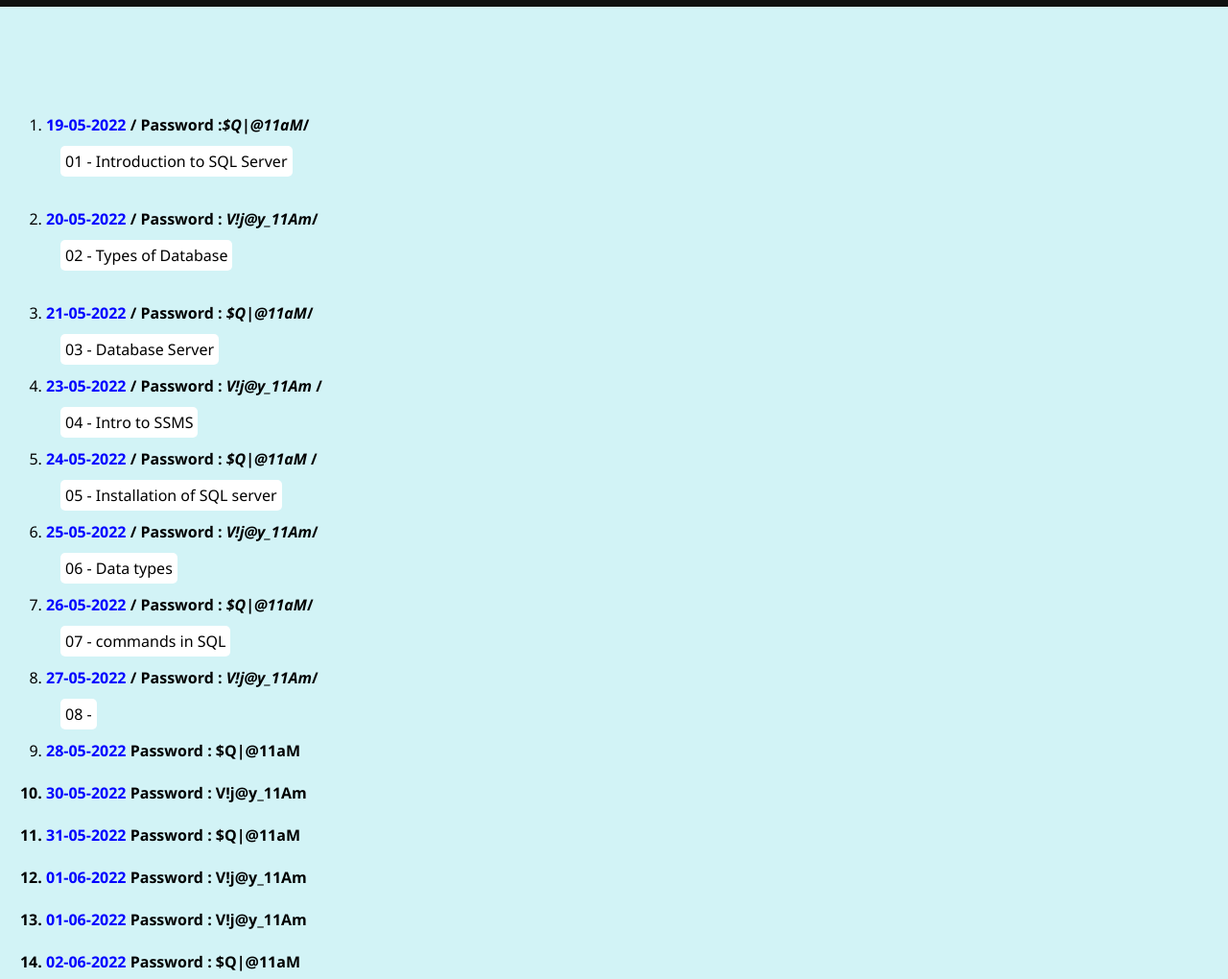
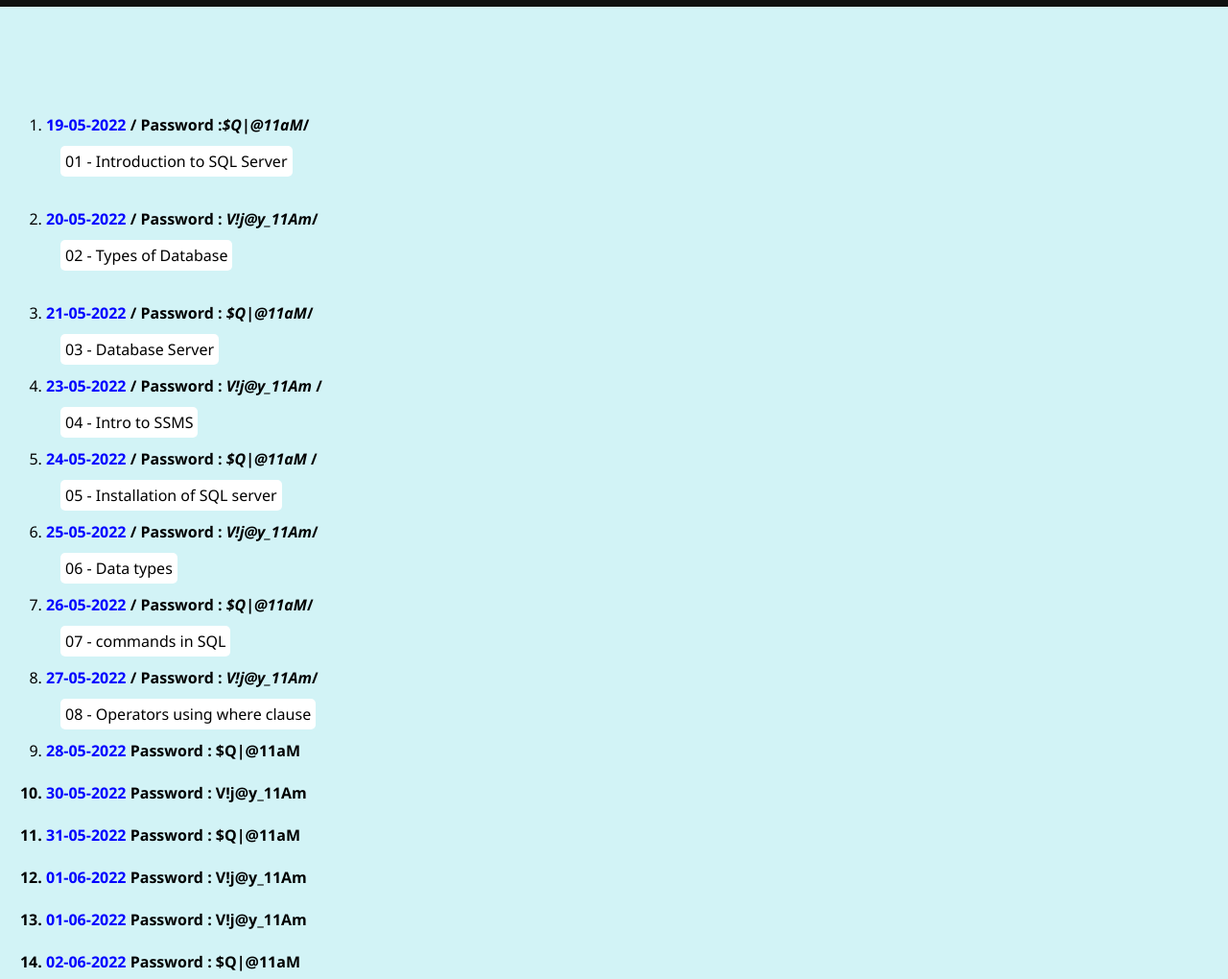
Before and after one commit to Juveria-Dalvi/SQL-SERVER, a plain HTML site: page SQL/index.html in a window 1280 px wide. Shown: the part 77-1097 px from the top of the page at 96% size. Drawn offline with Linux system fonts and the light colour scheme.

Commit message:
Add files via upload

```diff
--- a/SQL/index.html
+++ b/SQL/index.html
@@ -84,8 +84,8 @@
                 <span class="pass">/ Password :<span class="code"> V!j@y_11Am</span>/</span>
             </li>
             <p>
-                <a class="notes" href="../SQL notes/08 - .txt" download>
-                    08 - </a>
+                <a class="notes" href="../SQL notes/08 - Operators using where clause.txt" download>
+                    08 - Operators using where clause </a>
             </p>
             <!---------------------->
             <li><a class="v-link" href="https://vimeo.com/714707308">28-05-2022</a><b> Password : $Q|@11aM</li><br>
```
